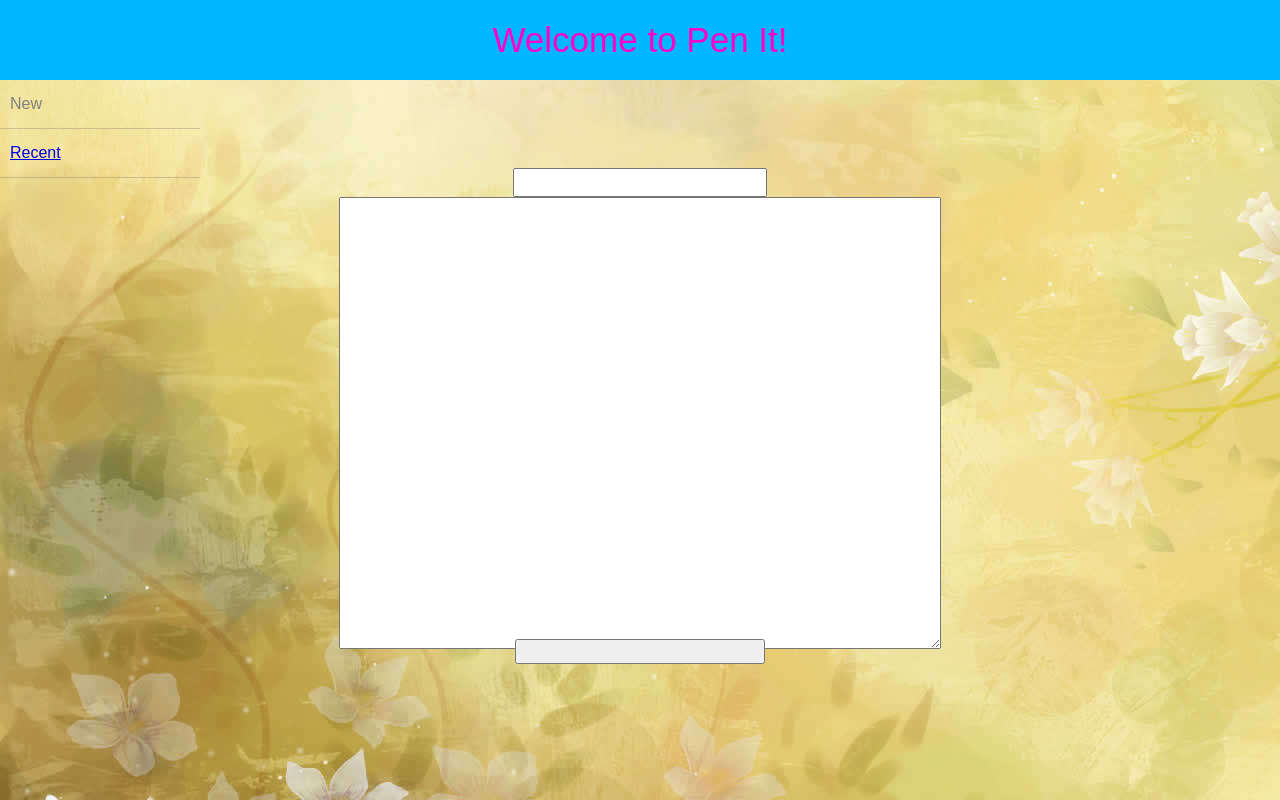
After one commit to KanyinTolulope/DUFUNA-FEM_FINAL_PROJECT, a PHP site: page /1stpage.php in a window 1280 px wide. The commit adds this page. Run offline with PHP 8.4, Linux system fonts and the light colour scheme.

Commit message:
Additions

```diff
--- /dev/null
+++ b/1stpage.php
@@ -0,0 +1,33 @@
+<?php
+
+?>
+<!DOCTYPE html>
+<html>
+<head>
+    <meta charset="utf-8" />
+    <meta http-equiv="X-UA-Compatible" content="IE=edge">
+    <title> New Note </title>
+    <meta name="viewport" content="width=device-width, initial-scale=1">
+    <link rel="stylesheet" type="text/css" media="screen" href="note.css" />
+    <script src="main.js"></script>
+</head>
+<body background ="Bgimage.jpg">
+<header>
+        Welcome to Pen It!
+</header>
+
+    <div id ="sidebar">
+        <ul>
+            <li> New</li>
+            <li> <a href ="2ndpage.php"> Recent </a></li>
+        </ul>
+    </div>
+
+    <form method ="POST" action ="">
+        <input type="text" name="title" id="title">
+        <textarea rows ="20" columns ="550" name ="Entry">
+        </textarea>
+        <input type="button" name="Submit" id="KEEP" value="">
+    </form>
+</body>
+</html>
--- a/Login.php
+++ b/Login.php
@@ -1,3 +1,6 @@
+<?php
+ include('server.php');
+?>
 <?php
     //  validation code goes here
     $message ='';
@@ -39,7 +42,7 @@
             <input type="text" name ="email" id="email"> <br><br>
             <label for ="firstname"> Password:</label> <br>
             <input type="password" name ="password" id="password"> <br><br>
-            <button type="button" name="Submit"> OK </button>
+            <button type="button" name="submit"> OK </button>
           </form>
 
       <p> Don't have an account?  <a href ="SignUppage.php"> Sign Up </a>
--- /dev/null
+++ b/note.css
@@ -0,0 +1,39 @@
+*
+{
+    padding: 0;
+    margin: 0;
+    font-family: sans-serif;
+}
+header {
+    font-size: 35px;
+    background-color: rgb(0, 183, 255);
+    padding: 20px;
+    text-align: center;
+    color: rgb(255, 0, 200);
+}
+#sidebar {
+    position: left;
+    width: 200px;
+}
+#sidebar ul li {
+    color: grey;
+    list-style: none;
+    padding: 15px 10px;
+    border-bottom: 1px solid rgba(100,100,100,0.3);
+}
+form input {
+    width: 250px;
+    height: 25px;
+    display: block;
+    margin-left: auto;
+    margin-right: auto;
+    margin-top: -10px;
+    padding: -10px;
+}
+textarea {
+    width: 600px;
+    height: 450px;
+    display: block;
+    margin-left: auto;
+    margin-right: auto;
+}
```
Also changed, not shown: 2ndpage.php (added, +19 -0 lines), SignUppage.php (+15 -12 lines), index.php (added, +37 -0 lines), main.js (deleted, +0 -28 lines), server.php (+25 -48 lines).
